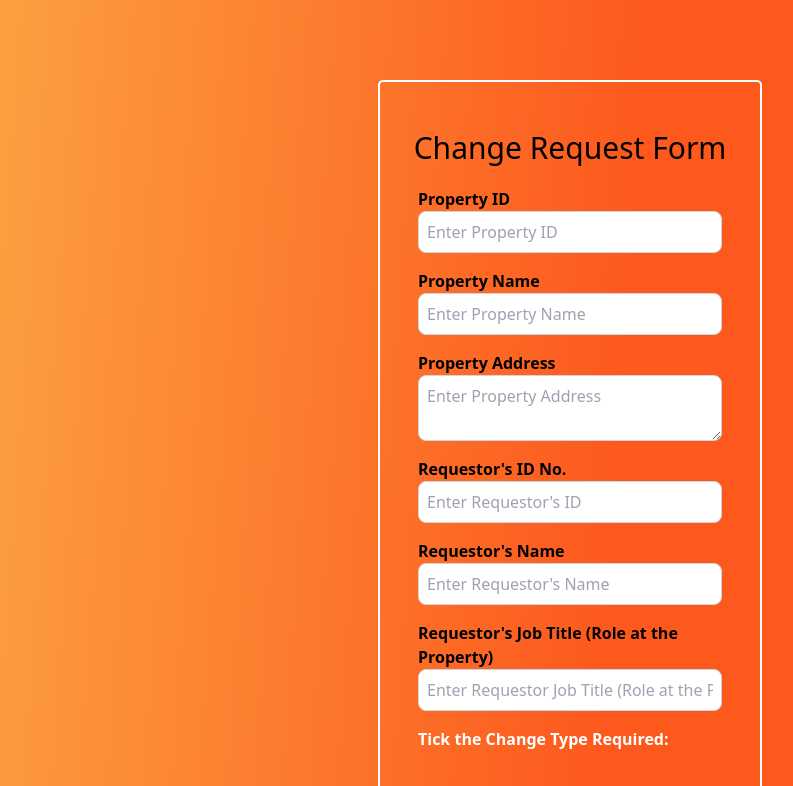
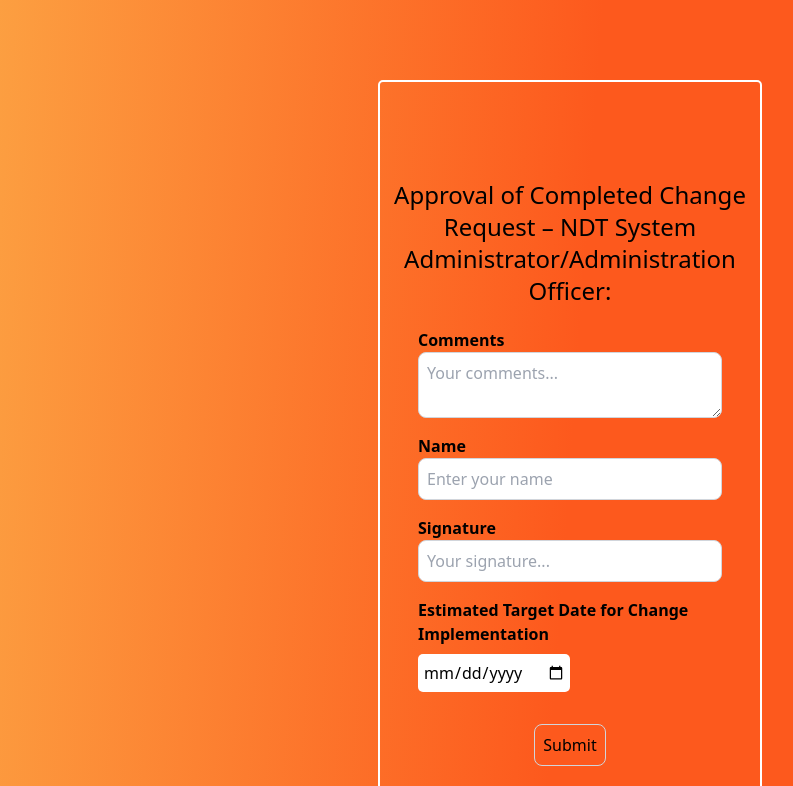
Before and after one commit to Jack-WebDev/change-request-form, a React (Vite) app in the folder frontend/: page / in a window 1280 px wide. Shown: the top 786 px of the page, without its empty margins (70-863 px from the left). Built offline with nearby package versions, Linux system fonts and the light colour scheme.

Commit message:
new form pages

```diff
--- a/frontend/src/main.jsx
+++ b/frontend/src/main.jsx
@@ -9,12 +9,15 @@ import {
 import App from "./App.jsx";
 import "./index.css";
 import SuccessScreen from "./screen/SuccessScreen.jsx";
-import Form from "./screen/Form.jsx";
+// import ChangeRequestForm from "./screen/ChangeRequestForm.jsx";
+// import ChangeImplementation from "./screen/ChangeImplementation.jsx";
+// import CurrentOwner from "./screen/CurrentOwner.jsx";
+import NdtAdmin from "./screen/NdtAdmin.jsx";
 
 const router = createBrowserRouter(
   createRoutesFromElements(
     <Route path="/" element={<App />}>
-      <Route index={true} path="/" element={<Form />} />
+      <Route index={true} path="/" element={<NdtAdmin />} />
       <Route path="/success" element={<SuccessScreen />} />
     </Route>
   )
--- /dev/null
+++ b/frontend/src/screen/ChangeImplementation.jsx
@@ -0,0 +1,90 @@
+import { z, ZodError } from "zod";
+import axios from "axios";
+import { useState } from "react";
+import { useNavigate } from "react-router-dom";
+
+const userSchema = z.object({
+  comments: z.string().min(3, { message: "A comment must be given" }),
+  date: z.string().min(3, { message: "Date must be chosen" }),
+});
+
+const ChangeImplementation = () => {
+  const navigate = useNavigate();
+  const [user, setUser] = useState({
+    comments: "",
+
+    date: "",
+  });
+  const [buttonDisabled] = useState(true);
+  const [loading, setLoading] = useState(false);
+  const [errors, setErrors] = useState([]);
+
+  const onSubmit = async (e) => {
+    e.preventDefault();
+    try {
+      const validatedData = userSchema.parse(user);
+      setLoading(true);
+      const response = await axios.post(
+        "http://localhost:8001/api/changeRequest",
+        validatedData
+      );
+      console.log("Submission success", response.data);
+      navigate("/success");
+    } catch (error) {
+      if (error instanceof ZodError) {
+        setErrors(error.errors);
+      }
+    } finally {
+      setLoading(false);
+    }
+  };
+
+  return (
+    <div className="container flex flex-col items-center justify-center min-h-screen py-2 text-center">
+      <h1 className="text-2xl mb-5 text-center px-3">
+        {loading
+          ? "Processing"
+          : "Change Implementation Duration (By System Administrator/Administration Officer)"}
+      </h1>
+      <hr />
+
+      <label htmlFor="date">
+        Estimated Target Date for Change Implementation
+      </label>
+      <input
+        type="date"
+        name="date"
+        id="date"
+        value={user.date}
+        onChange={(e) => setUser({ ...user, date: e.target.value })}
+      />
+
+      <label htmlFor="comments">Comments</label>
+      <textarea
+        className="p-2 border border-gray-300 rounded-lg mb-4 focus:outline-none focus:border-gray-600 text-black"
+        id="comments"
+        name="comments"
+        value={user.comments}
+        onChange={(e) => setUser({ ...user, comments: e.target.value })}
+        placeholder="Your comments..."
+      />
+
+      <button
+        onClick={onSubmit}
+        className="p-2 border border-gray-300 rounded-lg mb-4 focus:outline-none focus:border-gray-600"
+        disabled={buttonDisabled}
+      >
+        Submit
+      </button>
+      {errors && (
+        <ul>
+          {errors.map((error, index) => (
+            <li key={index}>{error.message}</li>
+          ))}
+        </ul>
+      )}
+    </div>
+  );
+};
+
+export default ChangeImplementation;
--- a/frontend/src/screen/Form.jsx
+++ b/frontend/src/screen/ChangeRequestForm.jsx
@@ -44,7 +44,7 @@ const userSchema = z.object({
   uploads: z.string()
 });
 
-const Form = () => {
+const ChangeRequestForm = () => {
   const navigate = useNavigate();
   const [user, setUser] = useState({
     propertyID: "",
@@ -400,4 +400,4 @@ const Form = () => {
   );
 };
 
-export default Form;
+export default ChangeRequestForm;
--- /dev/null
+++ b/frontend/src/screen/CurrentOwner.jsx
@@ -0,0 +1,119 @@
+import { z, ZodError } from "zod";
+import axios from "axios";
+import { useState } from "react";
+import { useNavigate } from "react-router-dom";
+
+const userSchema = z.object({
+  comments: z.string().min(3, { message: "A comment must be given" }),
+  name: z.string().min(3, { message: "A name must be given" }),
+  signature: z.string().min(3, { message: "A signature must be given" }),
+  date: z.string().min(3, { message: "Date must be chosen" }),
+});
+
+const CurrentOwner = () => {
+  const navigate = useNavigate();
+  const [user, setUser] = useState({
+    comments: "",
+    name: "",
+    signature:"",
+    date: "",
+  });
+  const [buttonDisabled] = useState(true);
+  const [loading, setLoading] = useState(false);
+  const [errors, setErrors] = useState([]);
+
+  const onSubmit = async (e) => {
+    e.preventDefault();
+    try {
+      const validatedData = userSchema.parse(user);
+      setLoading(true);
+      const response = await axios.post(
+        "http://localhost:8001/api/changeRequest",
+        validatedData
+      );
+      console.log("Submission success", response.data);
+      navigate("/success");
+    } catch (error) {
+      if (error instanceof ZodError) {
+        setErrors(error.errors);
+      }
+    } finally {
+      setLoading(false);
+    }
+  };
+
+  return (
+    <div className="container flex flex-col items-center justify-center min-h-screen py-2 text-center">
+      <h1 className="text-2xl mb-5 text-center px-3">
+        {loading
+          ? "Processing"
+          : "Approval of Required Change – Current Property Owner"}
+      </h1>
+      <hr />
+
+
+      <label htmlFor="comments">Comments</label>
+      <textarea
+        className="p-2 border border-gray-300 rounded-lg mb-4 focus:outline-none focus:border-gray-600 text-black"
+        id="comments"
+        name="comments"
+        value={user.comments}
+        onChange={(e) => setUser({ ...user, comments: e.target.value })}
+        placeholder="Your comments..."
+      />
+
+
+      <label htmlFor="name">Name</label>
+      <input
+        className="p-2 border border-gray-300 rounded-lg mb-4 focus:outline-none focus:border-gray-600 text-black"
+        id="name"
+        type="text"
+        name="name"
+        value={user.name}
+        onChange={(e) => setUser({ ...user, name: e.target.value })}
+        placeholder="Enter your name"
+      />
+
+      <label htmlFor="signature">Signature</label>
+      <input
+        className="p-2 border border-gray-300 rounded-lg mb-4 focus:outline-none focus:border-gray-600 text-black"
+        id="signature"
+        type="text"
+        name="signature"
+        value={user.signature}
+        onChange={(e) => setUser({ ...user, signature: e.target.value })}
+        placeholder="Your signature..."
+      />
+
+      <label htmlFor="date">
+        Estimated Target Date for Change Implementation
+      </label>
+      <input
+        type="date"
+        name="date"
+        id="date"
+        value={user.date}
+        onChange={(e) => setUser({ ...user, date: e.target.value })}
+      />
+
+
+
+      <button
+        onClick={onSubmit}
+        className="p-2 border border-gray-300 rounded-lg mb-4 focus:outline-none focus:border-gray-600"
+        disabled={buttonDisabled}
+      >
+        Submit
+      </button>
+      {errors && (
+        <ul>
+          {errors.map((error, index) => (
+            <li key={index}>{error.message}</li>
+          ))}
+        </ul>
+      )}
+    </div>
+  );
+};
+
+export default CurrentOwner;
--- /dev/null
+++ b/frontend/src/screen/NdtAdmin.jsx
@@ -0,0 +1,119 @@
+import { z, ZodError } from "zod";
+import axios from "axios";
+import { useState } from "react";
+import { useNavigate } from "react-router-dom";
+
+const userSchema = z.object({
+  comments: z.string().min(3, { message: "A comment must be given" }),
+  name: z.string().min(3, { message: "A name must be given" }),
+  signature: z.string().min(3, { message: "A signature must be given" }),
+  date: z.string().min(3, { message: "Date must be chosen" }),
+});
+
+const NdtAdmin = () => {
+  const navigate = useNavigate();
+  const [user, setUser] = useState({
+    comments: "",
+    name: "",
+    signature:"",
+    date: "",
+  });
+  const [buttonDisabled] = useState(true);
+  const [loading, setLoading] = useState(false);
+  const [errors, setErrors] = useState([]);
+
+  const onSubmit = async (e) => {
+    e.preventDefault();
+    try {
+      const validatedData = userSchema.parse(user);
+      setLoading(true);
+      const response = await axios.post(
+        "http://localhost:8001/api/changeRequest",
+        validatedData
+      );
+      console.log("Submission success", response.data);
+      navigate("/success");
+    } catch (error) {
+      if (error instanceof ZodError) {
+        setErrors(error.errors);
+      }
+    } finally {
+      setLoading(false);
+    }
+  };
+
+  return (
+    <div className="container flex flex-col items-center justify-center min-h-screen py-2 text-center">
+      <h1 className="text-2xl mb-5 text-center px-3">
+        {loading
+          ? "Processing"
+          : "Approval of Completed Change Request – NDT System Administrator/Administration Officer:"}
+      </h1>
+      <hr />
+
+
+      <label htmlFor="comments">Comments</label>
+      <textarea
+        className="p-2 border border-gray-300 rounded-lg mb-4 focus:outline-none focus:border-gray-600 text-black"
+        id="comments"
+        name="comments"
+        value={user.comments}
+        onChange={(e) => setUser({ ...user, comments: e.target.value })}
+        placeholder="Your comments..."
+      />
+
+
+      <label htmlFor="name">Name</label>
+      <input
+        className="p-2 border border-gray-300 rounded-lg mb-4 focus:outline-none focus:border-gray-600 text-black"
+        id="name"
+        type="text"
+        name="name"
+        value={user.name}
+        onChange={(e) => setUser({ ...user, name: e.target.value })}
+        placeholder="Enter your name"
+      />
+
+      <label htmlFor="signature">Signature</label>
+      <input
+        className="p-2 border border-gray-300 rounded-lg mb-4 focus:outline-none focus:border-gray-600 text-black"
+        id="signature"
+        type="text"
+        name="signature"
+        value={user.signature}
+        onChange={(e) => setUser({ ...user, signature: e.target.value })}
+        placeholder="Your signature..."
+      />
+
+      <label htmlFor="date">
+        Estimated Target Date for Change Implementation
+      </label>
+      <input
+        type="date"
+        name="date"
+        id="date"
+        value={user.date}
+        onChange={(e) => setUser({ ...user, date: e.target.value })}
+      />
+
+
+
+      <button
+        onClick={onSubmit}
+        className="p-2 border border-gray-300 rounded-lg mb-4 focus:outline-none focus:border-gray-600"
+        disabled={buttonDisabled}
+      >
+        Submit
+      </button>
+      {errors && (
+        <ul>
+          {errors.map((error, index) => (
+            <li key={index}>{error.message}</li>
+          ))}
+        </ul>
+      )}
+    </div>
+  );
+};
+
+export default NdtAdmin;
```
